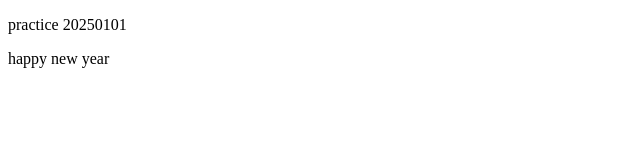
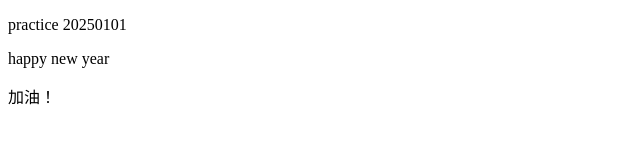
Before and after one commit to FangJungC/MyWeb4, a plain HTML site: page index.html in a window 1280 px wide. Shown: the full height of the page, 0-640 px from the left. Drawn offline with Linux system fonts and the light colour scheme.

Commit message:
加油！

```diff
--- a/index.html
+++ b/index.html
@@ -7,5 +7,6 @@
 <body>
 <p>practice 20250101</p>
 <p>happy new year</p>
+<p>加油！</p>
 </body>
 </html>
```
